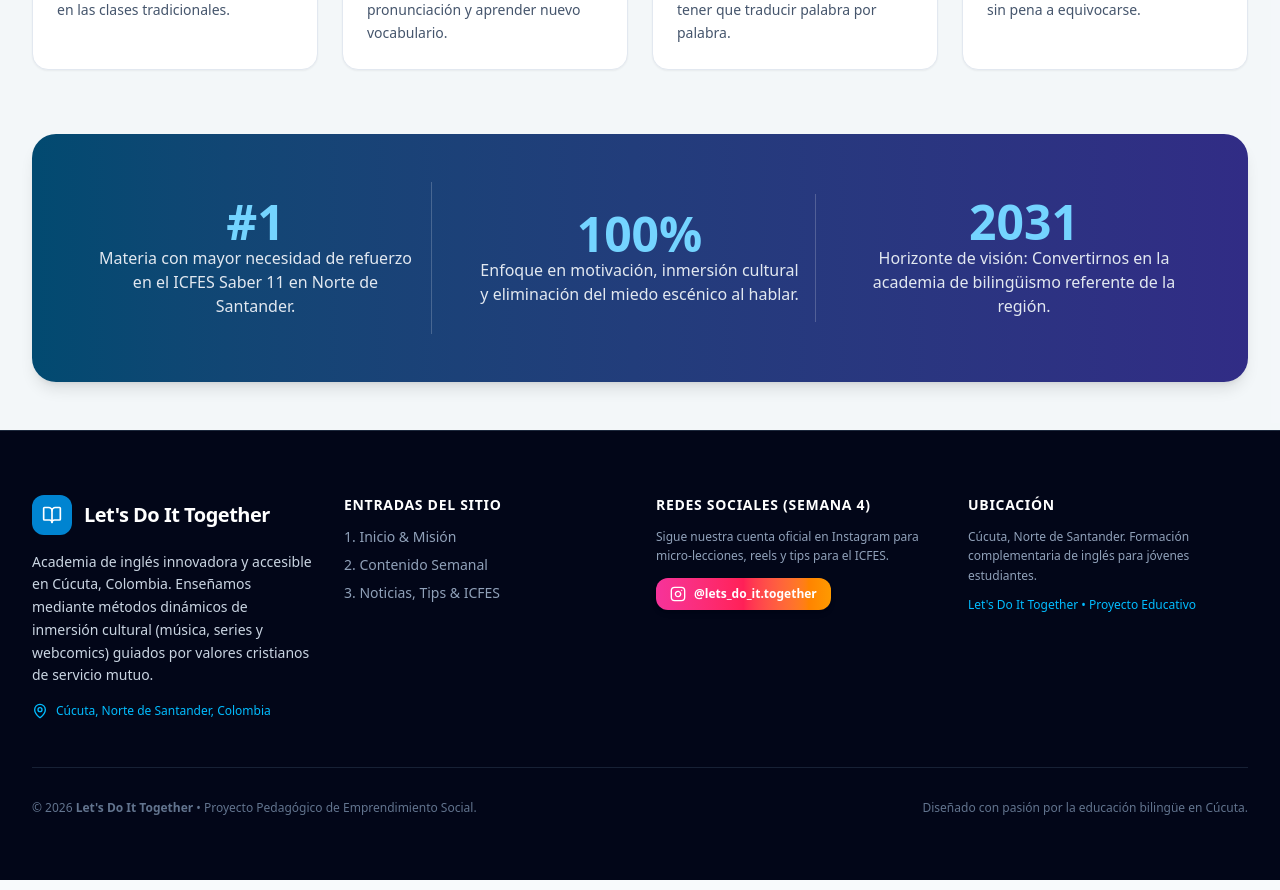
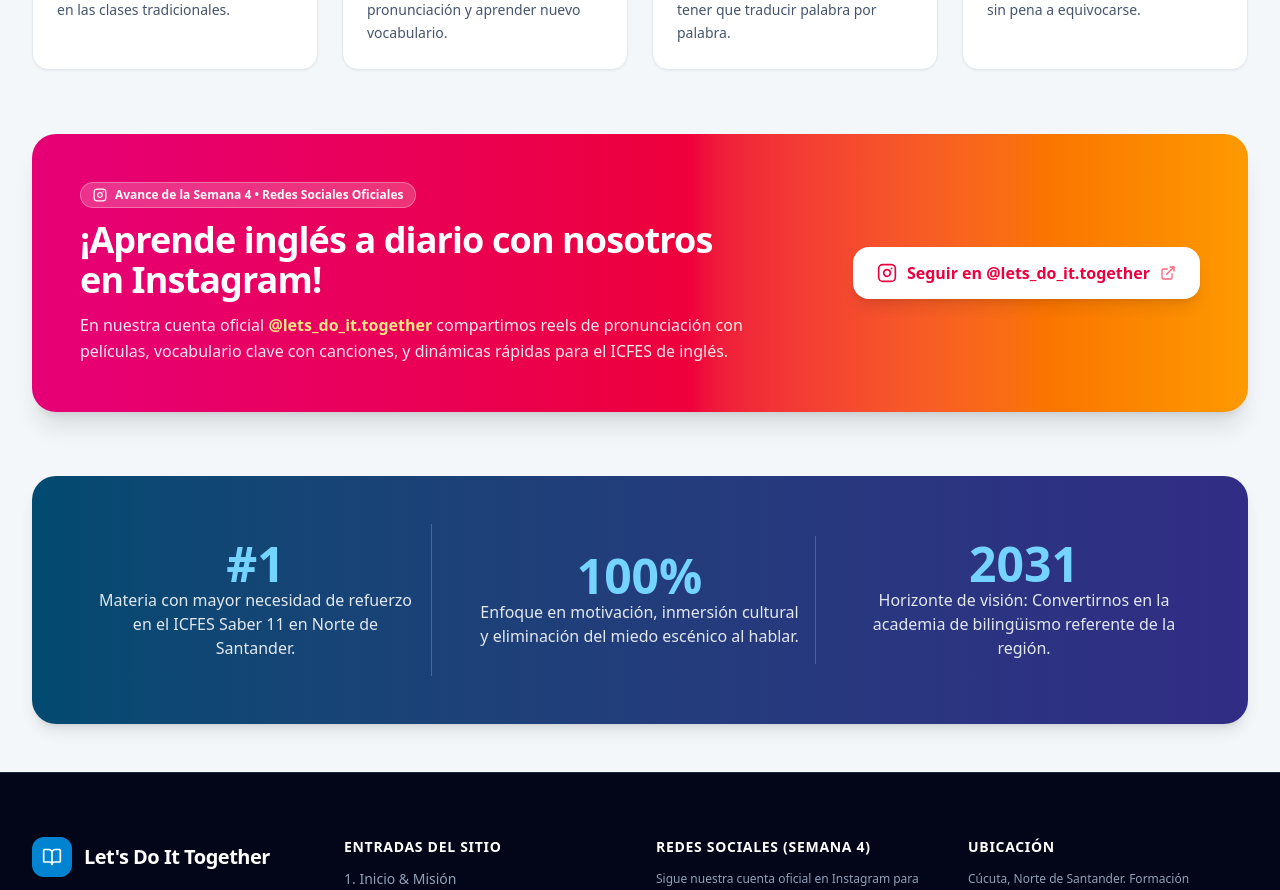
Before and after one commit to AmaneciReLoco/Lets-do-it-together, a React (Vite) app: page / in a window 1280 px wide. Shown: the part 2880-3770 px from the top of the page. Built offline with nearby package versions, Linux system fonts and the light colour scheme.

Commit message:
Integrate Instagram promotion in InicioView
Added Instagram section to promote social media engagement.

```diff
--- a/src/components/InicioView.tsx
+++ b/src/components/InicioView.tsx
@@ -15,7 +15,9 @@
   Users,
   ArrowRight,
   ShieldCheck,
-  Award
+  Award,
+  Instagram,
+  ExternalLink
 } from 'lucide-react';
 
 interface InicioViewProps {
@@ -228,7 +230,39 @@
         </div>
       </section>
 
-      {/* 5. Cifras y Diagnóstico del Contexto en Cúcuta */}
+      {/* 5. Comunidad en Instagram (Avance de la Semana 4) */}
+      <section className="relative overflow-hidden rounded-3xl bg-gradient-to-r from-pink-600 via-rose-600 to-amber-500 text-white p-8 sm:p-12 shadow-xl">
+        <div className="relative z-10 flex flex-col md:flex-row items-center justify-between gap-8">
+          <div className="space-y-3 max-w-2xl text-center md:text-left">
+            <div className="inline-flex items-center gap-2 px-3 py-1 rounded-full text-xs font-bold bg-white/20 backdrop-blur-xs text-white border border-white/30">
+              <Instagram className="w-3.5 h-3.5" />
+              Avance de la Semana 4 • Redes Sociales Oficiales
+            </div>
+            <h2 className="text-2xl sm:text-4xl font-black tracking-tight">
+              ¡Aprende inglés a diario con nosotros en Instagram!
+            </h2>
+            <p className="text-white/90 text-sm sm:text-base leading-relaxed">
+              En nuestra cuenta oficial <strong className="text-amber-200">@lets_do_it.together</strong> compartimos reels de pronunciación con películas, vocabulario clave con canciones, y dinámicas rápidas para el ICFES de inglés.
+            </p>
+          </div>
+
+          <div className="flex flex-col sm:flex-row items-center gap-3 shrink-0">
+            <a
+              href="https://www.instagram.com/lets_do_it.together/"
+              target="_blank"
+              rel="noopener noreferrer"
+              id="hero-instagram-cta"
+              className="inline-flex items-center gap-2.5 px-6 py-3.5 rounded-2xl bg-white text-rose-600 hover:bg-slate-100 font-extrabold text-sm sm:text-base shadow-lg hover:scale-105 transition-all"
+            >
+              <Instagram className="w-5 h-5 text-rose-600" />
+              <span>Seguir en @lets_do_it.together</span>
+              <ExternalLink className="w-4 h-4 text-rose-400" />
+            </a>
+          </div>
+        </div>
+      </section>
+
+      {/* 6. Cifras y Diagnóstico del Contexto en Cúcuta */}
       <section className="bg-gradient-to-r from-sky-900 to-indigo-900 rounded-3xl p-8 sm:p-12 text-white shadow-lg">
         <div className="grid md:grid-cols-3 gap-8 items-center text-center divide-y md:divide-y-0 md:divide-x divide-white/20">
           <div className="space-y-2 p-4">
```
